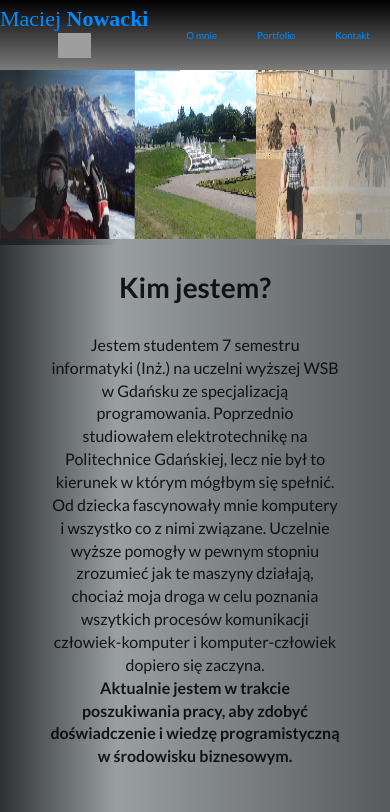
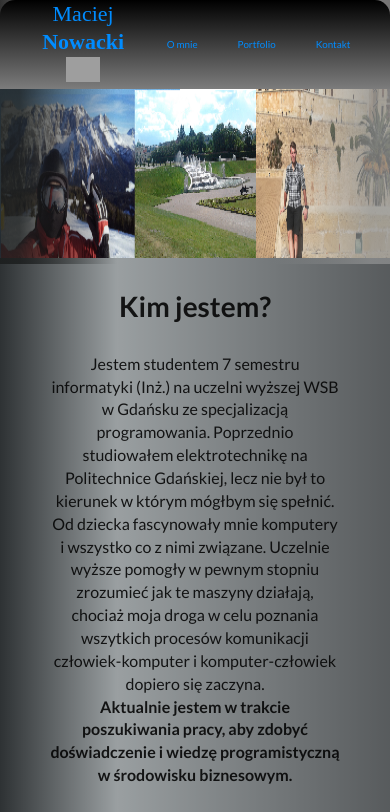
Before and after one commit to xyanteos/portfolio, a React (Create React App) app: page / in a window 390 px wide. Shown: the top 812 px of the page. Built offline with nearby package versions, Linux system fonts and the light colour scheme; grey boxes are pictures that could not be loaded; a web font is replaced by a local one.

Commit message:
Styling changes - state before hamburger

```diff
--- a/public/style.css
+++ b/public/Style/style.css
@@ -16,6 +16,7 @@
   min-height: 80vh;
   min-width: 40%;
   max-width: 70%;
+  border-radius: 0 0 15px 15px;
   display: inline-block;
   font-weight: lighter;
   font-size: 120%;
@@ -46,7 +47,11 @@
 
 
 .header{
-    width:100%;
+    width:80%;
+    display: flex;
+    margin: auto;
+    margin-top: 1vh;
+    border-radius: 15px;
 	min-height:70px;
 	max-height: 200px;
     background-image: linear-gradient(black,rgb(124, 124, 124));
@@ -215,6 +220,11 @@
       font-size: 85%;
       min-width: 100%;
     }
+    .header{
+        width: 100%;
+        border-radius: 15px 15px 0 0;
+        margin-top: 0;
+    }
     .LISTAADIV{
         width: 100%;
         margin: 5vh 0vw;
@@ -227,9 +237,9 @@
     }
 }
 
-@media only screen and (max-width: 500px){
+@media only screen and (max-width: 570px){
     .innerHeader{
-        width: 100%;
+        width: 90%;
         font-size: 70%;
     }
 }
--- a/public/index.html
+++ b/public/index.html
@@ -9,7 +9,7 @@
       name="description"
       content="Web site created using create-react-app"
     />
-    <link rel="stylesheet" href="style.css">
+    <link rel="stylesheet" href="./Style/style.css">
     <link rel="stylesheet" href="https://cdnjs.cloudflare.com/ajax/libs/semantic-ui/2.4.1/semantic.min.css">
     <link href='http://fonts.googleapis.com/css?family=Alegreya+SC&subset=latin,latin-ext' rel='stylesheet' type='text/css'>
     <link href='http://fonts.googleapis.com/css?family=Aladin&subset=latin,latin-ext' rel='stylesheet' type='text/css'>
--- a/src/components/StronaGlowna.js
+++ b/src/components/StronaGlowna.js
@@ -124,7 +124,7 @@ const Glowna = () =>{
                                 Rolki
                             </li>
                             <li>
-                                Podróże/zwiedzanie
+                                Podróże, zwiedzanie
                             </li>
                         </ul>
                     </div>
```
